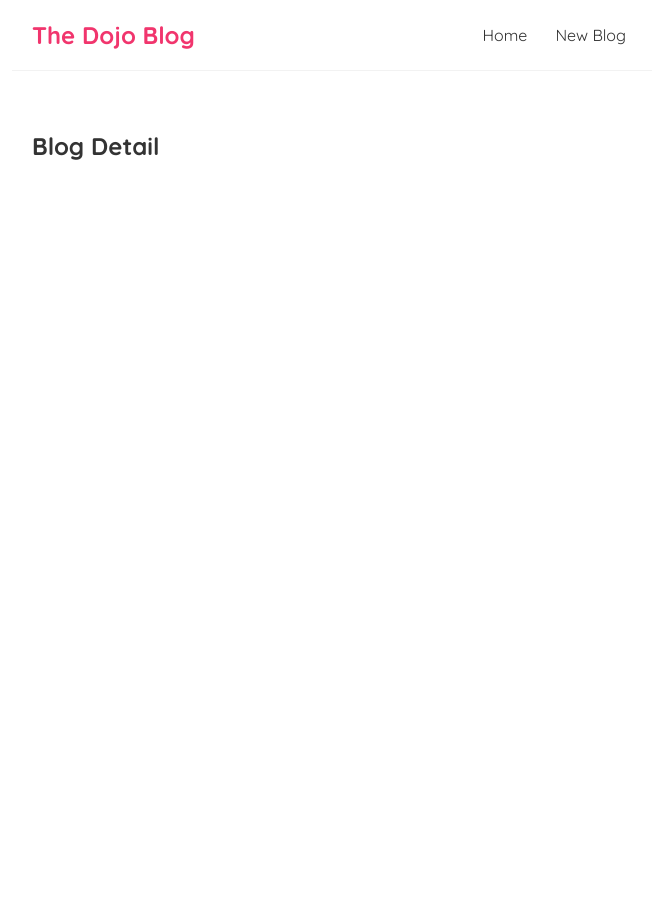
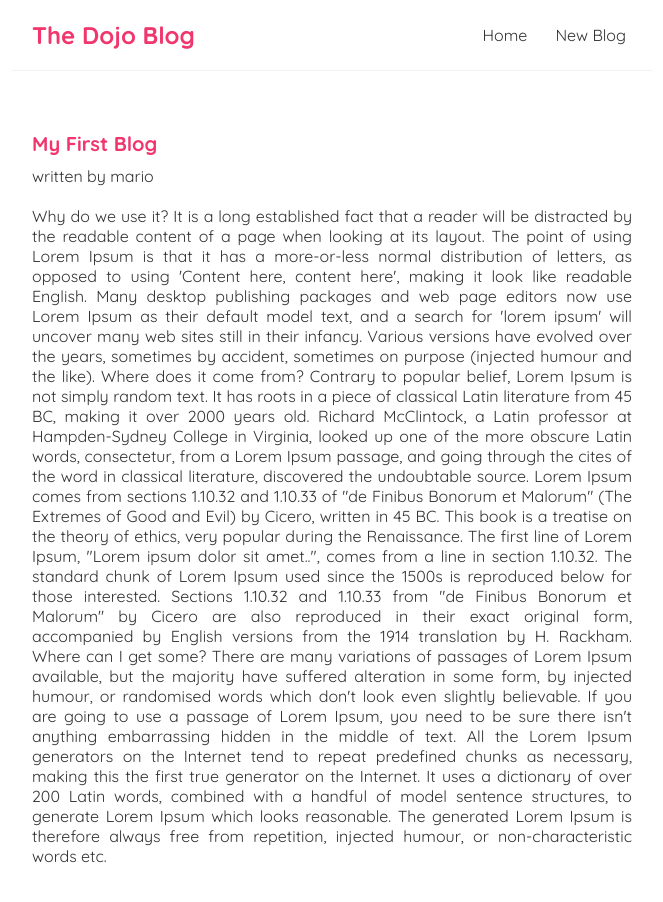
Before and after one commit to zae21/react-dojo-blog, a React (Create React App) app: page /blog/1 in a window 1280 px wide. Shown: the top 902 px of the page, without its empty margins (308-971 px from the left). Before the commit the page ends 800 px from the top, so only its background shows below. Built offline with nearby package versions, Linux system fonts and the light colour scheme; data requests are answered from the project's data file; the HTML template or start-up script is replaced by a standard one.

Commit message:
add lesson 26

```diff
--- a/src/components/BlogDetail.js
+++ b/src/components/BlogDetail.js
@@ -1,9 +1,26 @@
+import { useParams } from "react-router-dom";
+import useFetch from "../hooks/useFetch";
+
 const BlogDetail = () => {
+
+    const { id } = useParams();
+    const { isLoading, data: blog, isError } = useFetch(`http://localhost:8000/blogs/${id}`);
+
     return (
         <div className="blog-detail">
-            <h2>Blog Detail</h2>
+            {isError && <div>{isError}</div>}
+            {isLoading && <div>Loading ....</div>}
+            {
+                blog && (
+                    <article>
+                        <h2>{blog.title}</h2>
+                        <p>written by {blog.author}</p>
+                        <div>{blog.body}</div>
+                    </article>
+                )
+            }
         </div>
-     );
+    );
 }
 
 export default BlogDetail;
--- a/src/hooks/useFetch.js
+++ b/src/hooks/useFetch.js
@@ -13,7 +13,7 @@
             fetch(url, { signal: abortCont.signal })
                 .then(res => {
                     if (!res.ok) {
-                        throw Error("Filed to fatch data from server");
+                        throw Error(res.statusText)
                     }
                     return res.json();
                 })
--- a/src/index.css
+++ b/src/index.css
@@ -51,3 +51,22 @@
 .blog-preview a{
   text-decoration: none;
 }
+
+/* blog details page */
+.blog-detail h2 {
+  font-size: 20px;
+  color: #f1356d;
+  margin-bottom: 10px;
+}
+.blog-detail div {
+  margin: 20px 0;
+  text-align: justify;
+}
+.blog-detail button {
+  background: #f1356d;
+  color: #fff;
+  border: 0;
+  padding: 8px;
+  border-radius: 8px;
+  cursor: pointer;
+}
```
